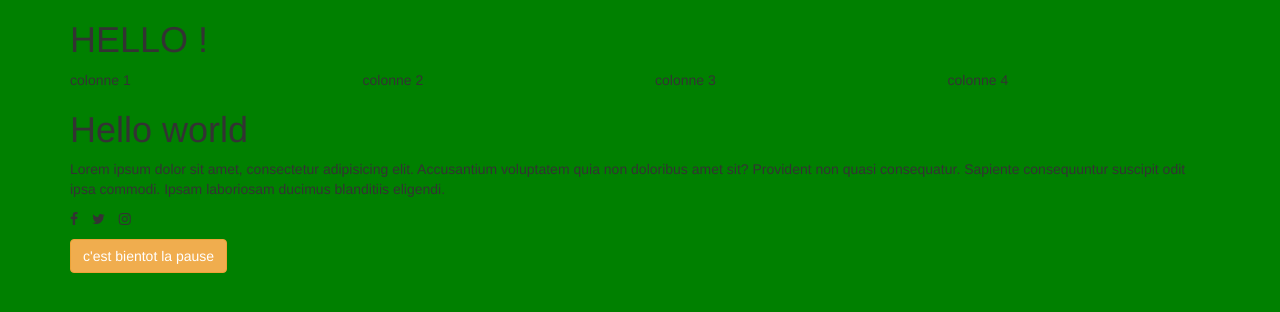
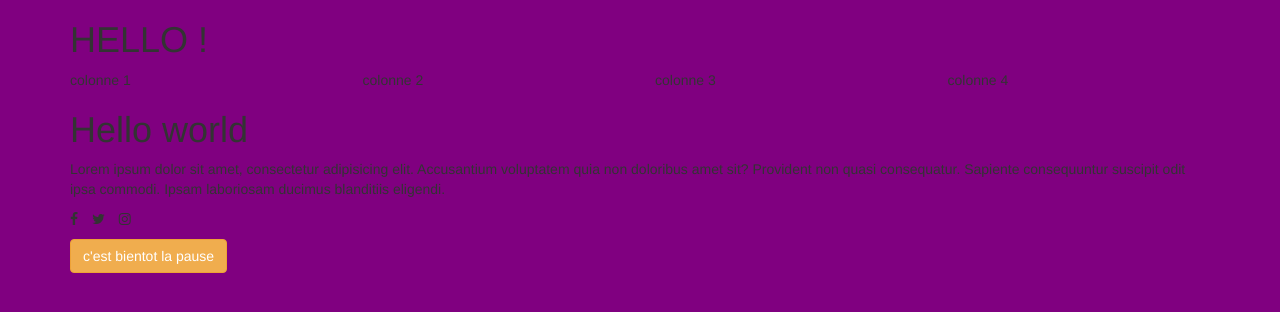
Before and after one commit to totolarticho/baozdu, a plain HTML site: page index.html in a window 1280 px wide. Drawn offline with nearby package versions, Linux system fonts and the light colour scheme.

Commit message:
Add files via upload

```diff
--- a/style.css
+++ b/style.css
@@ -1,3 +1,3 @@
 body {
-  background: green;
+  background: purple;
 }
```
